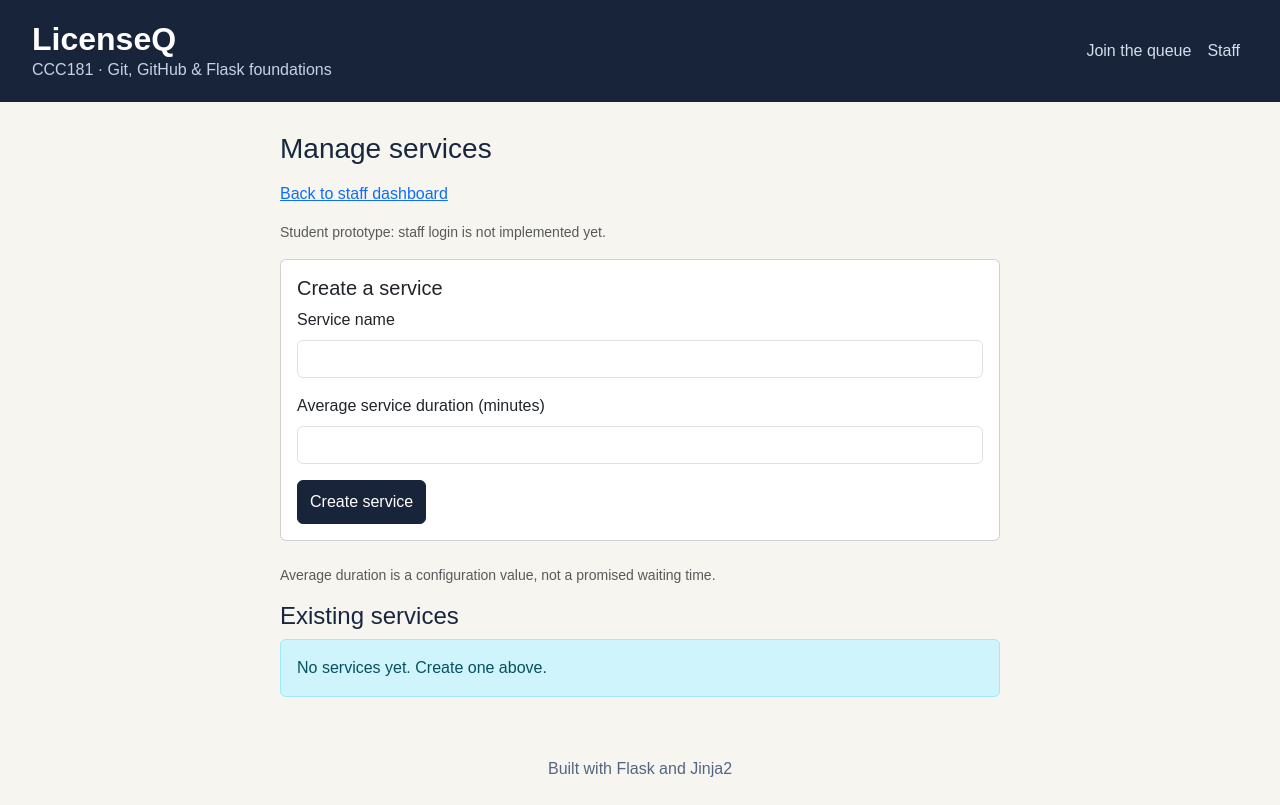
After one commit to gaynethacol/CCC181, a Flask app: page /staff/services in a window 1280 px wide. The commit adds this page. Run offline with Flask 3, Linux system fonts and the light colour scheme; parts of the project's set-up code (start-up, migrations or seed data) failed here and were passed over.

Commit message:
Add service management and active queue validation (#3)

```diff
--- a/app.py
+++ b/app.py
@@ -28,6 +28,10 @@ app.config["SQLALCHEMY_TRACK_MODIFICATIONS"] = False
 db.init_app(app)
 migrate = Migrate(app, db)
 
+# These are the IDs of your two existing seeded services.
+APPLICATION_SERVICE_ID = 1
+CARD_COLLECTION_SERVICE_ID = 2
+
 
 @app.template_filter("manila_time")
 def manila_time(value):
@@ -39,10 +43,13 @@ def manila_time(value):
     ).strftime("%b %d, %Y · %I:%M %p")
 
 
-def all_services():
-    return db.session.scalars(
-        select(Service).order_by(Service.id)
-    ).all()
+def all_services(active_only=False):
+    statement = select(Service).order_by(Service.id)
+
+    if active_only:
+        statement = statement.where(Service.active.is_(True))
+
+    return db.session.scalars(statement).all()
 
 
 def find_ticket(ticket_id):
@@ -112,7 +119,6 @@ def has_called(service_id=None):
 
 
 def lock_queue_changes():
-    # Serialize staff queue changes using the service rows.
     db.session.scalars(
         select(Service)
         .order_by(Service.id)
@@ -142,7 +148,7 @@ def index():
 def join_form():
     return render_template(
         "join.html",
-        services=all_services(),
+        services=all_services(active_only=True),
         form={},
         errors={},
     )
@@ -174,20 +180,25 @@ def join():
         )
 
     service = (
-        db.session.get(Service, service_id)
+        db.session.scalar(
+            select(Service)
+            .where(Service.id == service_id)
+            .with_for_update()
+        )
         if service_id is not None
         else None
     )
 
-    if service is None:
-        errors["service_id"] = "Choose a queue."
+    if service is None or not service.active:
+        errors["service_id"] = "Choose an available queue."
 
     if errors:
+        db.session.rollback()
         flash("Please fix the highlighted fields.", "danger")
 
         return render_template(
             "join.html",
-            services=all_services(),
+            services=all_services(active_only=True),
             form=form,
             errors=errors,
         ), 400
@@ -216,7 +227,7 @@ def join():
 
         return render_template(
             "join.html",
-            services=all_services(),
+            services=all_services(active_only=True),
             form=form,
             errors={},
         ), 409
@@ -321,6 +332,7 @@ def staff_dashboard():
             for service in services
         },
         selected=service_id,
+        application_service_id=APPLICATION_SERVICE_ID,
         can_call=(
             any(item.status == "waiting" for item in queue)
             and not any(item.status == "called" for item in queue)
@@ -424,9 +436,7 @@ def staff_action(ticket_id, action):
         if action == "serve":
             current.served_at = datetime.now(timezone.utc)
 
-        message = (
-            f"Ticket #{ticket_id} marked {current.status}."
-        )
+        message = f"Ticket #{ticket_id} marked {current.status}."
 
     elif action == "requeue":
         if current.status != "called":
@@ -448,7 +458,7 @@ def staff_action(ticket_id, action):
 
     else:
         if (
-            current.service.name != "Application and Testing"
+            current.service_id != APPLICATION_SERVICE_ID
             or current.status != "called"
         ):
             return reject(
@@ -460,13 +470,11 @@ def staff_action(ticket_id, action):
                 "Confirm eligibility before transferring."
             )
 
-        destination = db.session.scalar(
-            select(Service).where(
-                Service.name == "Printed-Card Collection"
-            )
+        destination = db.session.get(
+            Service, CARD_COLLECTION_SERVICE_ID
         )
 
-        if destination is None:
+        if destination is None or not destination.active:
             return reject(
                 "The printed-card collection queue is unavailable."
             )
@@ -487,6 +495,157 @@ def staff_action(ticket_id, action):
     return back()
 
 
+def service_form_values():
+    name = request.form.get("name", "").strip()
+    avg_minutes = request.form.get("avg_minutes", type=int)
+
+    if not name or len(name) > 100:
+        return None, None, "Enter a service name of 1–100 characters."
+
+    if avg_minutes is None or not 1 <= avg_minutes <= 2147483647:
+        return None, None, "Enter a positive whole number for minutes."
+
+    return name, avg_minutes, None
+
+
+def render_services(form=None, editing=None, status=200):
+    ticket_counts = dict(
+        db.session.execute(
+            select(
+                Ticket.service_id,
+                func.count(Ticket.id),
+            ).group_by(Ticket.service_id)
+        ).all()
+    )
+
+    return render_template(
+        "services.html",
+        services=all_services(),
+        ticket_counts=ticket_counts,
+        form=form or {},
+        editing=editing,
+    ), status
+
+
+@app.get("/staff/services")
+def manage_services():
+    return render_services()
+
+
+@app.post("/staff/services")
+def create_service():
+    name, avg_minutes, error = service_form_values()
+
+    if error:
+        flash(error, "danger")
+        return render_services(
+            form=request.form,
+            status=400,
+        )
+
+    db.session.add(
+        Service(
+            name=name,
+            avg_minutes=avg_minutes,
+            active=True,
+        )
+    )
+
+    try:
+        db.session.commit()
+    except IntegrityError:
+        db.session.rollback()
+        flash(
+            "A service with that name already exists.",
+            "danger",
+        )
+        return render_services(
+            form=request.form,
+            status=409,
+        )
+
+    flash("Service created.", "success")
+    return redirect(url_for("manage_services"))
+
+
+@app.post("/staff/services/<int:service_id>/<action>")
+def manage_service_action(service_id, action):
+    if action not in ("edit", "toggle", "delete"):
+        abort(404)
+
+    lock_queue_changes()
+    service = db.get_or_404(Service, service_id)
+
+    if action == "edit":
+        name, avg_minutes, error = service_form_values()
+
+        if error:
+            db.session.rollback()
+            flash(error, "danger")
+            return render_services(
+                form=request.form,
+                editing=service_id,
+                status=400,
+            )
+
+        service.name = name
+        service.avg_minutes = avg_minutes
+        message = "Service updated."
+
+    elif action == "toggle":
+        service.active = not service.active
+
+        message = (
+            "Service activated."
+            if service.active
+            else "Service deactivated. Existing tickets are retained."
+        )
+
+    else:
+        if request.form.get("confirm") != "yes":
+            db.session.rollback()
+            flash(
+                "Confirm deletion before continuing.",
+                "warning",
+            )
+            return redirect(url_for("manage_services"))
+
+        has_tickets = db.session.scalar(
+            select(Ticket.id)
+            .where(Ticket.service_id == service_id)
+            .limit(1)
+        )
+
+        if has_tickets is not None:
+            db.session.rollback()
+            flash(
+                "This service has tickets. Deactivate it instead.",
+                "warning",
+            )
+            return redirect(url_for("manage_services"))
+
+        db.session.delete(service)
+        message = "Unused service deleted."
+
+    try:
+        db.session.commit()
+    except IntegrityError:
+        db.session.rollback()
+        flash(
+            "Unable to save. The name may already exist, "
+            "or the service may have linked tickets.",
+            "danger",
+        )
+        return render_services(
+            form=request.form,
+            editing=service_id if action == "edit" else None,
+            status=409,
+        )
+
+    flash(message, "success")
+    return redirect(url_for("manage_services"))
+
+
 @app.get("/hello")
 def hello():
     return "Hello, LicenseQ!"
--- /dev/null
+++ b/templates/services.html
@@ -0,0 +1,166 @@
+{% extends "base.html" %}
+
+{% block title %}Manage services · LicenseQ Staff{% endblock %}
+
+{% block content %}
+<h1 class="h3 mb-3">Manage services</h1>
+
+<p>
+  <a href="{{ url_for('staff_dashboard') }}">
+    Back to staff dashboard
+  </a>
+</p>
+
+<p class="small text-body-secondary">
+  Student prototype: staff login is not implemented yet.
+</p>
+
+<section class="card mb-4" aria-labelledby="create-heading">
+  <div class="card-body">
+    <h2 id="create-heading" class="h5">Create a service</h2>
+
+    <form method="post" action="{{ url_for('create_service') }}">
+      <div class="mb-3">
+        <label for="new-name" class="form-label">
+          Service name
+        </label>
+
+        <input id="new-name"
+               name="name"
+               class="form-control"
+               maxlength="100"
+               value="{{ form.get('name', '') if editing is none else '' }}"
+               required>
+      </div>
+
+      <div class="mb-3">
+        <label for="new-minutes" class="form-label">
+          Average service duration (minutes)
+        </label>
+
+        <input id="new-minutes"
+               name="avg_minutes"
+               type="number"
+               class="form-control"
+               min="1"
+               max="2147483647"
+               step="1"
+               value="{{ form.get('avg_minutes', '') if editing is none else '' }}"
+               required>
+      </div>
+
+      <button class="btn btn-primary" type="submit">
+        Create service
+      </button>
+    </form>
+  </div>
+</section>
+
+<p class="small text-body-secondary">
+  Average duration is a configuration value, not a promised waiting time.
+</p>
+
+<h2 class="h4">Existing services</h2>
+
+{% for service in services %}
+<section class="card mb-3"
+         aria-labelledby="service-heading-{{ service.id }}">
+  <div class="card-body">
+    <h3 id="service-heading-{{ service.id }}" class="h5">
+      {{ service.name }}
+    </h3>
+
+    <p>
+      <span class="badge {{ 'text-bg-success' if service.active else 'text-bg-secondary' }}">
+        {{ 'Active' if service.active else 'Inactive' }}
+      </span>
+
+      · {{ ticket_counts.get(service.id, 0) }} saved ticket(s)
+    </p>
+
+    <form method="post"
+          action="{{ url_for('manage_service_action', service_id=service.id, action='edit') }}"
+          class="mb-3">
+      <div class="mb-3">
+        <label for="name-{{ service.id }}" class="form-label">
+          Service name
+        </label>
+
+        <input id="name-{{ service.id }}"
+               name="name"
+               class="form-control"
+               maxlength="100"
+               value="{{ form.get('name', '') if editing == service.id else service.name }}"
+               required>
+      </div>
+
+      <div class="mb-3">
+        <label for="minutes-{{ service.id }}" class="form-label">
+          Average service duration (minutes)
+        </label>
+
+        <input id="minutes-{{ service.id }}"
+               name="avg_minutes"
+               type="number"
+               class="form-control"
+               min="1"
+               max="2147483647"
+               step="1"
+               value="{{ form.get('avg_minutes', '') if editing == service.id else service.avg_minutes }}"
+               required>
+      </div>
+
+      <button class="btn btn-outline-primary"
+              type="submit"
+              aria-label="Save changes to {{ service.name }}">
+        Save changes
+      </button>
+    </form>
+
+    <form method="post"
+          action="{{ url_for('manage_service_action', service_id=service.id, action='toggle') }}"
+          class="mb-3">
+      <button class="btn btn-outline-secondary"
+              type="submit"
+              aria-label="{{ 'Deactivate' if service.active else 'Activate' }} {{ service.name }}">
+        {{ 'Deactivate' if service.active else 'Activate' }}
+      </button>
+    </form>
+
+    {% if ticket_counts.get(service.id, 0) == 0 %}
+    <form method="post"
+          action="{{ url_for('manage_service_action', service_id=service.id, action='delete') }}">
+      <div class="form-check mb-2">
+        <input class="form-check-input"
+               type="checkbox"
+               name="confirm"
+               value="yes"
+               id="delete-{{ service.id }}"
+               required>
+
+        <label class="form-check-label"
+               for="delete-{{ service.id }}">
+          Confirm permanently deleting {{ service.name }}.
+        </label>
+      </div>
+
+      <button class="btn btn-outline-danger"
+              type="submit"
+              aria-label="Delete unused service {{ service.name }}">
+        Delete unused service
+      </button>
+    </form>
+    {% else %}
+    <p class="small mb-0">
+      Deletion is blocked because this service has tickets.
+      You can deactivate it.
+    </p>
+    {% endif %}
+  </div>
+</section>
+{% else %}
+<p class="alert alert-info">
+  No services yet. Create one above.
+</p>
+{% endfor %}
+{% endblock %}
```
Also changed, not shown: templates/staff.html (+12 -5 lines).
